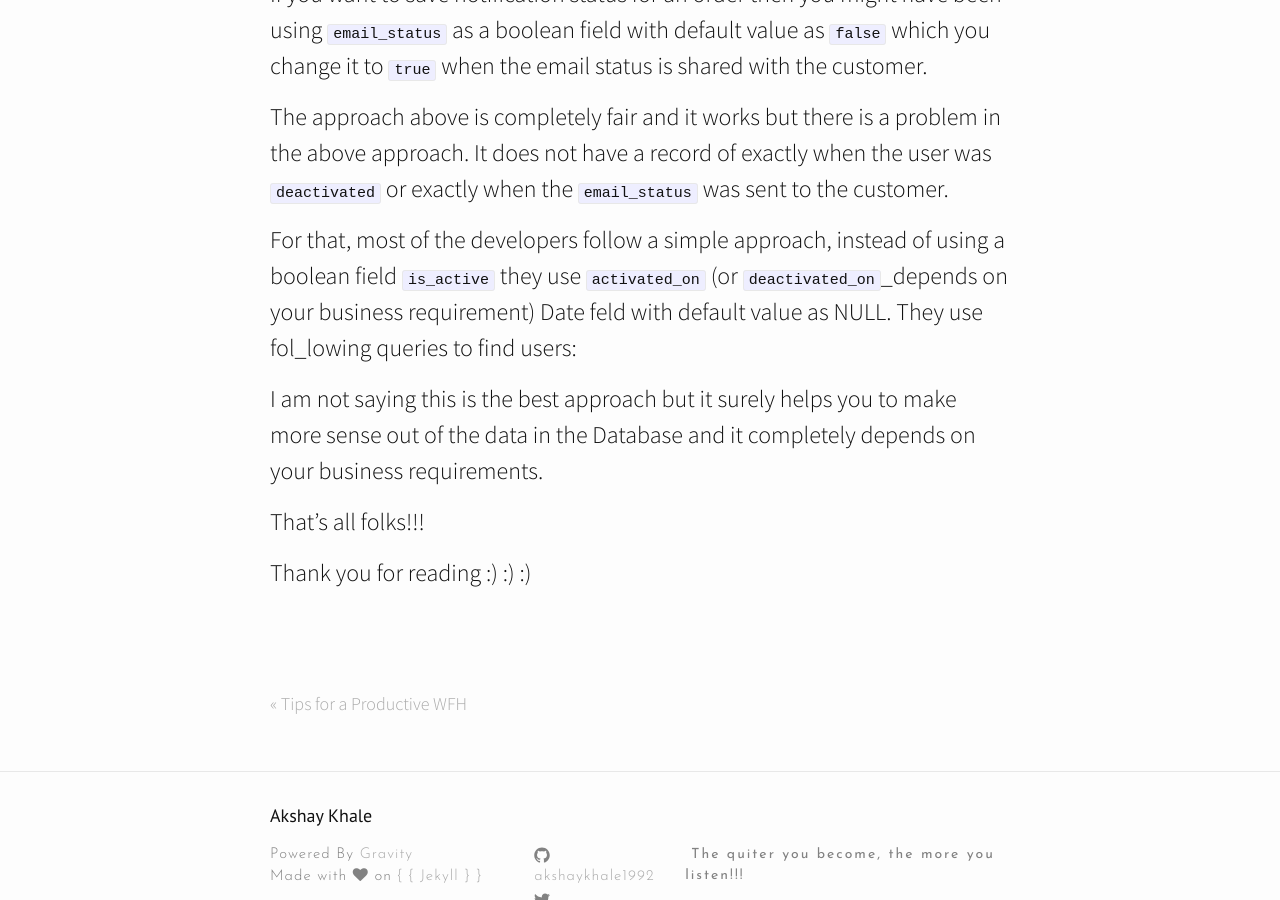
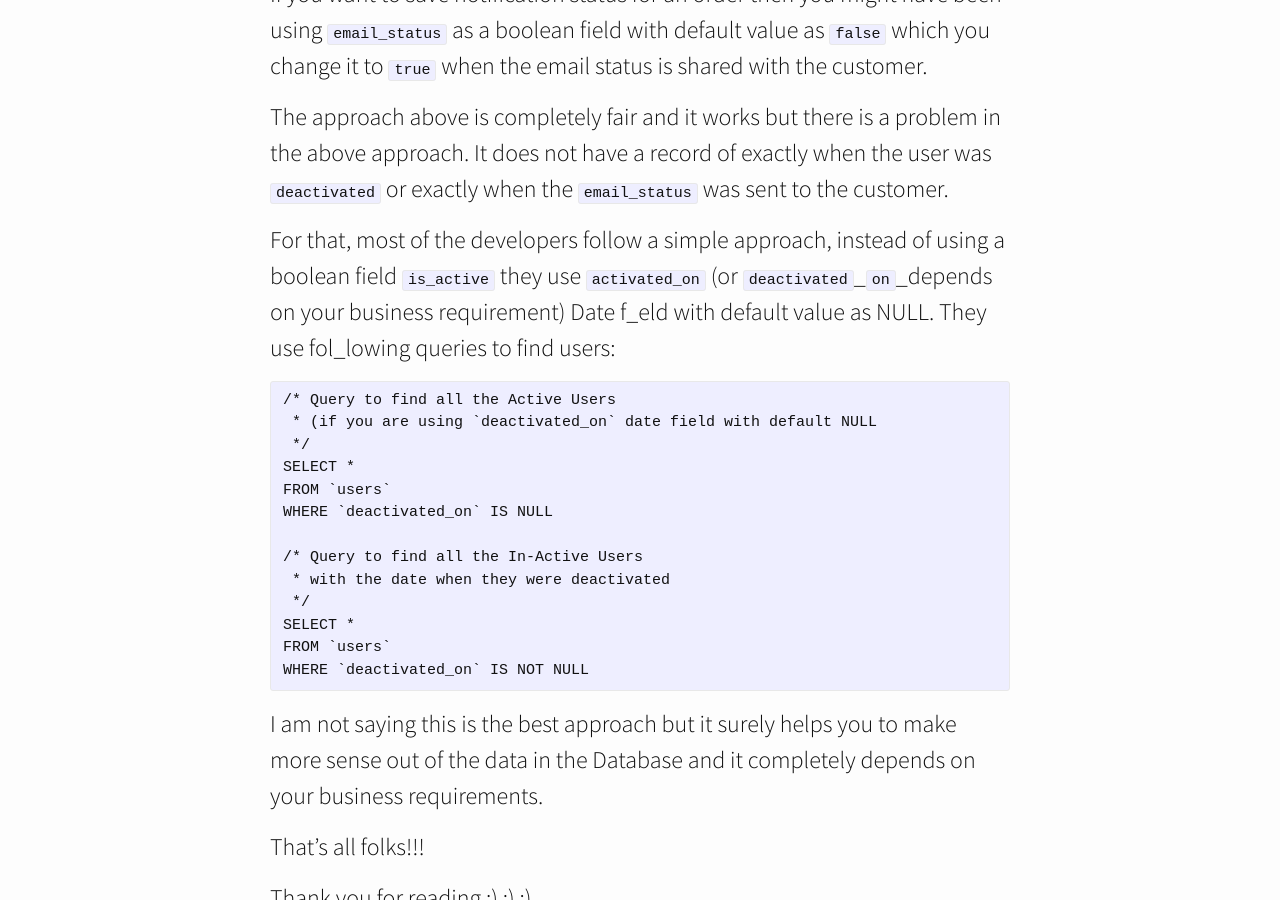
Before and after one commit to akshaykhale1992/akshaykhale1992.github.io, a Jekyll site: the page built from _posts/2020-03-26-a-simple-database-suggestion.md, in a window 1280 px wide and 900 px high, scrolled down 997 px. Built offline with Jekyll 4.4.1, drawn with Linux system fonts in a browser that asks for light colours; nearby versions of some CDN libraries.

Commit message:
Update from Forestry.io Akshay Khale updated _posts/2020-03-26-a-simple-database-suggestion.md

```diff
--- a/_posts/2020-03-26-a-simple-database-suggestion.md
+++ b/_posts/2020-03-26-a-simple-database-suggestion.md
@@ -19,7 +19,21 @@ If you want to save notification status for an order then you might have been us
 
 The approach above is completely fair and it works but there is a problem in the above approach. It does not have a record of exactly when the user was `deactivated` or exactly when the `email_status` was sent to the customer.
 
-For that, most of the developers follow a simple approach, instead of using a boolean field `is_active` they use `activated_on` (or `deactivated_on`_depends on your business requirement) Date feld with default value as NULL. They use fol_lowing queries to find users:
+For that, most of the developers follow a simple approach, instead of using a boolean field `is_active` they use `activated_on` (or `deactivated`_`on`_depends on your business requirement) Date f_eld with default value as NULL. They use fol_lowing queries to find users:
+
+    /* Query to find all the Active Users
+     * (if you are using `deactivated_on` date field with default NULL
+     */
+    SELECT *
+    FROM `users`
+    WHERE `deactivated_on` IS NULL
+
+    /* Query to find all the In-Active Users
+     * with the date when they were deactivated
+     */
+    SELECT *
+    FROM `users`
+    WHERE `deactivated_on` IS NOT NULL
 
 I am not saying this is the best approach but it surely helps you to make more sense out of the data in the Database and it completely depends on your business requirements.
 
```
